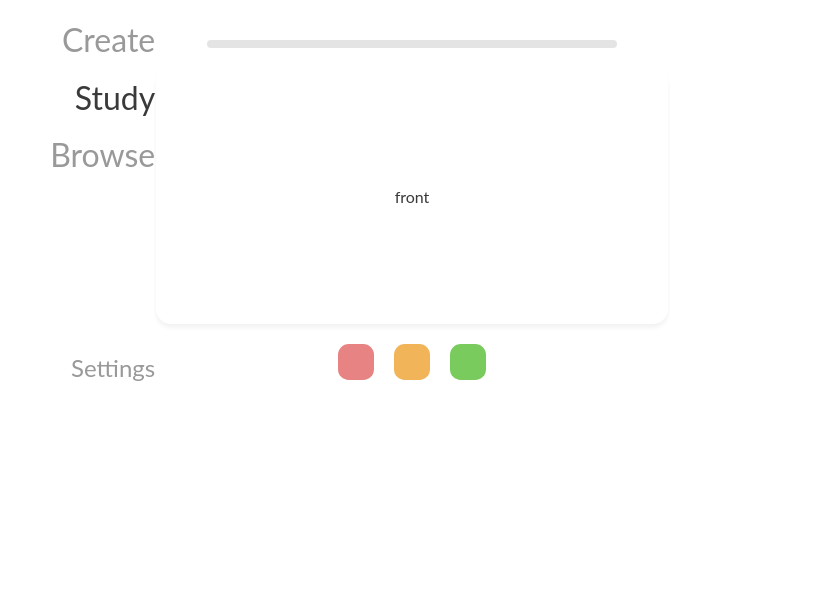
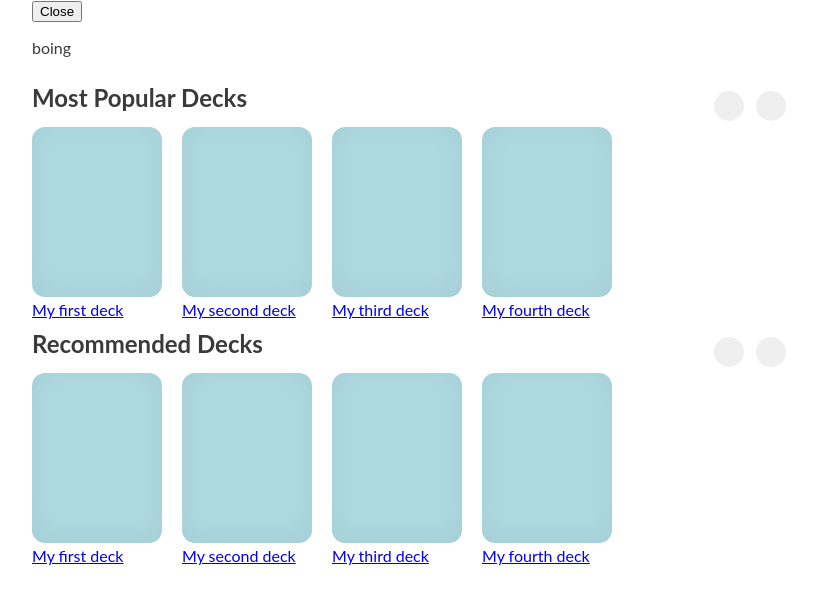
Before and after one commit to nordquists/cram, a React (Create React App) app in the folder client/memorize/: page / in a window 1280 px wide. Shown: the top 604 px of the page, without its empty margins (228-1045 px from the left). Built offline with nearby package versions, Linux system fonts and the light colour scheme; the HTML template or start-up script is replaced by a standard one.

Commit message:
Created edit container

```diff
--- a/client/memorize/src/App.js
+++ b/client/memorize/src/App.js
@@ -1,9 +1,11 @@
 import React from 'react';
 import MainScreen from "./components/MainScreen";
 import Study from "./components/Study/Study";
+import StudyBrowseContainer from "./components/StudyBrowse/StudyBrowseContainer";
 import Browse from "./components/Browse/Browse";
 import NavSidebar from "./components/NavSidebar";
 import DeckViewContainer from "./components/DeckView/DeckViewContainer"
+import EditContainer from './components/Edit/EditContainer'
 
 import { BrowserRouter as Router, Switch, Route } from "react-router-dom";
 
@@ -16,14 +18,15 @@ function App() {
         <Provider store={store}>
             <Router>
                 <div className="wrapper">
-                    <NavSidebar/>
+                    {/*<NavSidebar/>*/}
                     <Switch>
-                        <Route path="/" exact component={Study}/>
+                        <Route path="/" exact component={StudyBrowseContainer}/>
                         <Route path="/create" component={Study}/>
                         <Route path="/study" component={Study}/>
                         <Route path="/browse" component={Browse}/>
                         <Route path="/settings" component={Browse}/>
-                        <Route path="/:deck_id" component={DeckViewContainer}/>
+                        <Route path="/:deck_id" exact component={DeckViewContainer}/>
+                        <Route path="/:deck_id/edit" component={EditContainer}/>
                     </Switch>
                 </div>
             </Router>
--- a/client/memorize/src/components/DeckView/DeckViewContainer.js
+++ b/client/memorize/src/components/DeckView/DeckViewContainer.js
@@ -1,4 +1,4 @@
-import React, {useState, useEffect}from 'react';
+import React, {useState, useEffect} from 'react';
 import Resource from '../Resource';
 import DeckView from './DeckView';
 
@@ -10,14 +10,12 @@ const DeckViewContainer = (props) => {
 
     return (
         // TODO placeholder values
-        <div>
-            <Resource
-                path="deck/id"
-                render={ data => (
-                    <DeckView data={data}/>
-                )}
-            />
-        </div>
+        <Resource
+            path="deck/id"
+            render={ payload => (
+                <DeckView data={payload}/>
+            )}
+        />
     );
 }
 
--- /dev/null
+++ b/client/memorize/src/components/Edit/Edit.js
@@ -0,0 +1,23 @@
+import React, {useState, useEffect} from 'react';
+
+const Edit = (props) => {
+
+    return (
+        <div className="edit">
+            <p>{props.id}</p>
+            <input
+                type="text"
+                placeholder="Name"
+            />
+            <input
+                type="text"
+                placeholder="Description"
+            />
+
+
+
+        </div>
+    );
+}
+
+export default Edit;
--- /dev/null
+++ b/client/memorize/src/components/Edit/EditContainer.js
@@ -0,0 +1,22 @@
+import React, {useState, useEffect} from 'react';
+import Resource from '../Resource';
+import Edit from './Edit'
+
+const EditContainer = (props) => {
+
+    useEffect(() => {
+
+    });
+
+    return (
+        <Resource
+            path="/deck:id/edit"
+            render={ data => (
+                <Edit data={data} id={props.match.params.deck_id}/>
+            )}
+        />
+    );
+
+}
+
+export default EditContainer;
--- a/client/memorize/src/components/Resource.js
+++ b/client/memorize/src/components/Resource.js
@@ -1,4 +1,49 @@
 import React, { Component } from "react";
+
+const example_rows = [
+    {
+        subtitle: "Most Popular Decks",
+        decks: [
+            {
+                id: "1",
+                name: "My first deck"
+            },
+            {
+                id: "2",
+                name: "My second deck"
+            },
+            {
+                id: "3",
+                name: "My third deck"
+            },
+            {
+                id: "4",
+                name: "My fourth deck"
+            }
+        ]
+    },
+    {
+        subtitle: "Recommended Decks",
+        decks: [
+            {
+                id: "1",
+                name: "My first deck"
+            },
+            {
+                id: "2",
+                name: "My second deck"
+            },
+            {
+                id: "3",
+                name: "My third deck"
+            },
+            {
+                id: "4",
+                name: "My fourth deck"
+            }
+        ]
+    }
+]
 
 const SAMPLE_DECK = [
     {
@@ -110,6 +155,10 @@ const EXAMPLE_DECK = [{
     deck: SAMPLE_DECK,
 }]
 
+const EXAMPLE_DECK1 = [{
+    rows: example_rows,
+}]
+
 class Resource extends Component {
     state = {
         loading: true,
@@ -127,6 +176,7 @@ class Resource extends Component {
         // })
 
         if(this.props.path == "deck/id") {
+            console.log("deck")
             setTimeout(function () {
                 this.setState({
                     payload: EXAMPLE_DECK,
@@ -134,11 +184,12 @@ class Resource extends Component {
                     error: false
                 })
             }.bind(this), 2000);
-        } else {
+        }  else if(this.props.path == "/") {
+            console.log("/")
             this.setState({
-                payload: [],
+                payload: EXAMPLE_DECK1,
                 loading: false,
-                error: true
+                error: false
             })
         }
     }
--- /dev/null
+++ b/client/memorize/src/components/StudyBrowse/ClosableCard.js
@@ -0,0 +1,14 @@
+import React, {useState, useEffect} from 'react';
+
+const ClosableCard = (props) => {
+    const [closed, setClosed] = useState(false);
+
+    return (
+        <div>
+            {!closed && <button onClick={() => setClosed(!closed)}>Close</button>}
+            {!closed && <div className="closable-card"> {props.render()} </div>}
+        </div>
+    );
+}
+
+export default ClosableCard;
--- /dev/null
+++ b/client/memorize/src/components/StudyBrowse/StudyBrowse.js
@@ -0,0 +1,41 @@
+import React, {useState, useEffect} from 'react';
+import BrowseRow from '../Browse/BrowseRow'
+import ClosableCard from './ClosableCard'
+
+const StudyBrowse = (props) => {
+    const { loading, payload, error } = props.data;
+    console.log(payload)
+
+    // stats for the week
+    // closable pop up that recommends you continue studying with a graph of how much there is to learn
+        // says something like "stay on track!"
+    // recent decks (view more)
+    // pinned decks (view more)
+
+    const rows_render = [];
+
+    if(!loading){
+        const { rows } = payload[0];
+
+        rows.forEach((row) => {
+            rows_render.push(
+                <BrowseRow subtitle={row.subtitle} decks={row.decks}/>
+            );
+        });
+    }
+
+    return (
+        <div className="study-browse">
+            <ClosableCard
+                render={ () => (
+                    <p>boing</p>
+                )}
+            />
+
+            {!loading && rows_render}
+
+        </div>
+    );
+}
+
+export default StudyBrowse;
--- a/client/memorize/src/components/StudyBrowse/StudyBrowseContainer.js
+++ b/client/memorize/src/components/StudyBrowse/StudyBrowseContainer.js
@@ -0,0 +1,18 @@
+import React, {useState, useEffect} from 'react';
+import StudyBrowse from './StudyBrowse';
+import Resource from '../Resource';
+
+const StudyBrowseContainer = (props) => {
+
+    return (
+        <Resource
+            path="/"
+            render={ data => (
+                <StudyBrowse data={data}/>
+            )}
+        />
+    );
+
+}
+
+export default StudyBrowseContainer;
--- /dev/null
+++ b/client/memorize/src/components/StudyBrowse/StudyBrowseStats.js
@@ -0,0 +1,5 @@
+import React, {useState, useEffect} from 'react';
+
+const StudyBrowseStats = (props) => {}
+
+export default StudyBrowseStats;
--- a/client/memorize/src/index.css
+++ b/client/memorize/src/index.css
@@ -21,9 +21,9 @@ body {
 
     max-width: 760px; /* 2 */
 
-    padding-right: 10px; /* 3 */
-    padding-left:  10px; /* 3 */
-    padding-top: 20px;
+    /*padding-right: 10px; !* 3 *!*/
+    /*padding-left:  10px; !* 3 *!*/
+    /*padding-top: 20px;*/
 }
 
 .navbar {
@@ -187,6 +187,10 @@ body {
 }
 
 .browse-row .row {
+    overflow-x: scroll;
+    overflow-y: hidden;
+    white-space: nowrap;
+
     display: flex;
     flex-direction: row;
 
@@ -222,6 +226,7 @@ body {
 }
 
 .browse-row .row .element {
+    display: inline-block;
     width: 130px;
     height: 170px;
     margin-right: 20px;
```
Also changed, not shown: client/memorize/src/components/Create/Create.js (added), client/memorize/src/components/Window.js (added).
